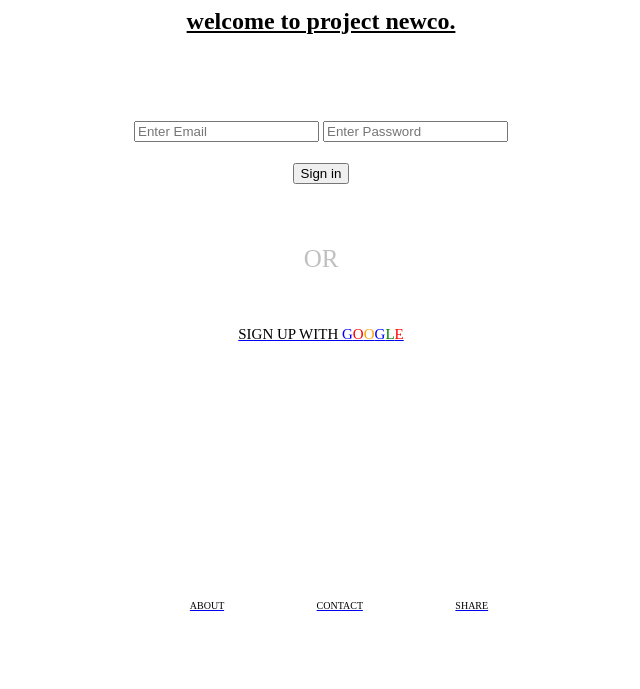
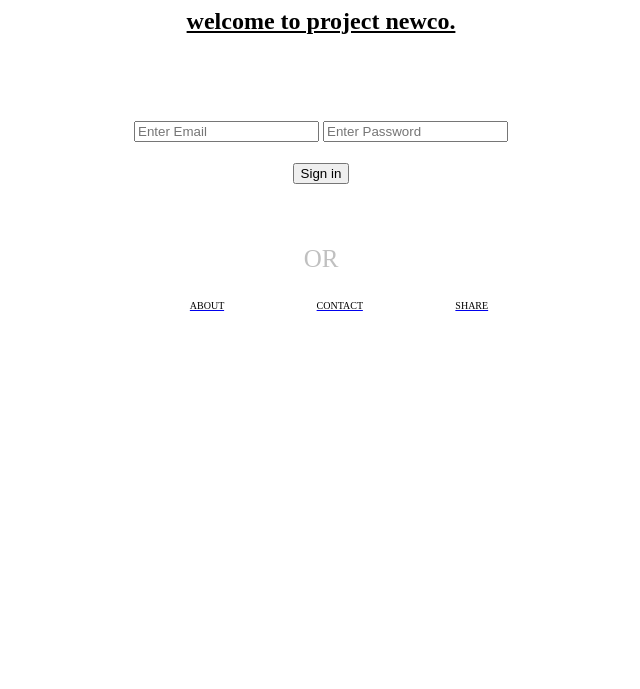
Before and after one commit to abhaykondi/web-site, a PHP site: page / in a window 1280 px wide. Shown: the top 689 px of the page, without its empty margins (319-959 px from the left). Run offline with PHP 8.4, Linux system fonts and the light colour scheme.

Commit message:
Update stylesheet.css

```diff
--- a/stylesheet.css
+++ b/stylesheet.css
@@ -80,7 +80,7 @@ p.para5 {
         background-color: white;
 
         position: fixed;
-        bottom: 100px;
+        bottom: 400px;
         text-align: center;
         margin-left: auto ;
         margin-right: auto;
```
